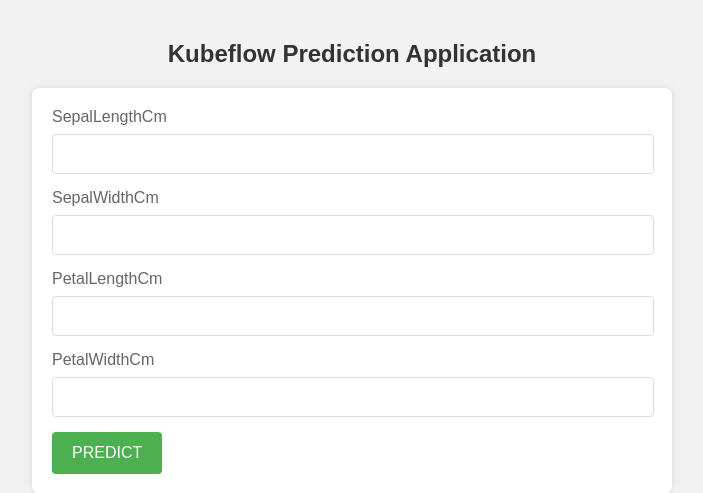
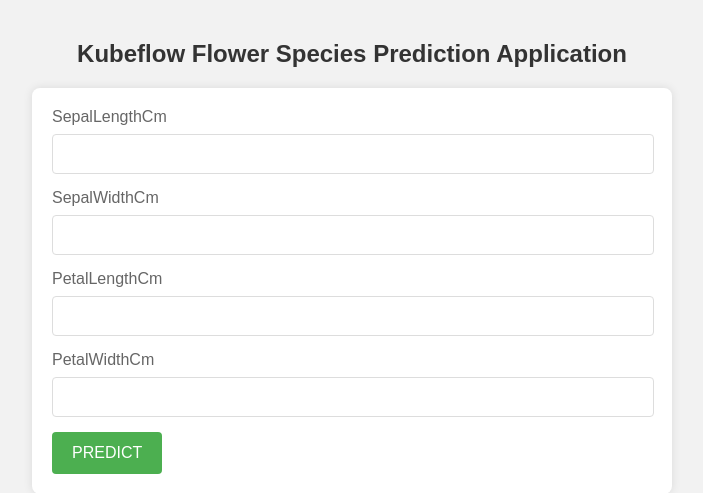
Before and after one commit to vgauss07/MLOps_classification_project, a Flask app: page / in a window 1280 px wide. Shown: the top 493 px of the page, without its empty margins (288-991 px from the left). Run offline with Flask 3, Linux system fonts and the light colour scheme; parts of the project's set-up code (start-up, migrations or seed data) failed here and were passed over.

Commit message:
update to index.html

```diff
--- a/templates/index.html
+++ b/templates/index.html
@@ -10,7 +10,7 @@
 
 <body>
 
-        <h2>Kubeflow Prediction Application</h2>
+        <h2>Kubeflow Flower Species Prediction Application</h2>
 
         <form method="POST">
             <label for="SepalLengthCm">SepalLengthCm</label>
```
